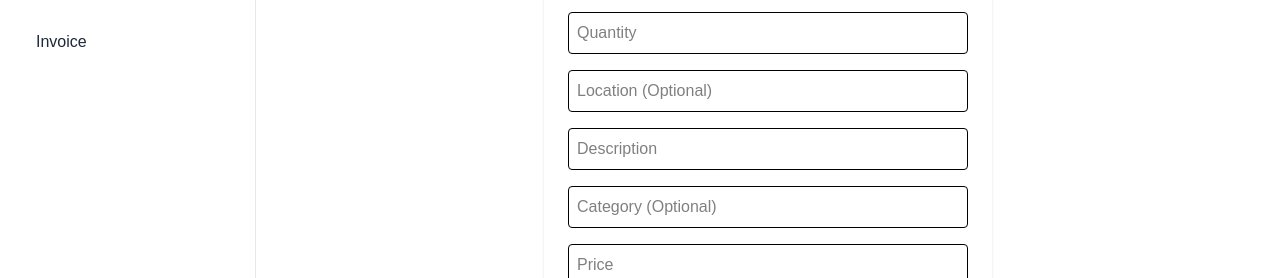
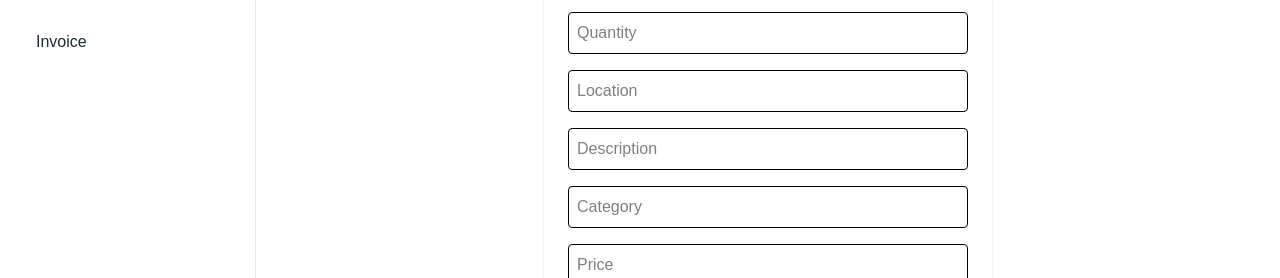
Before and after one commit to beingharisali/full-stack-sims-next, a Next.js app: page /inventory/add in a window 1280 px wide. Shown: the part 246-524 px from the top of the page. Built offline with nearby package versions, Linux system fonts and the light colour scheme; no server answers; sample sign-in values are in the browser's storage.

Commit message:
inventory updated

```diff
--- a/app/inventory/add/page.tsx
+++ b/app/inventory/add/page.tsx
@@ -104,7 +104,7 @@ export default function AddInventoryPage() {
 
           <input
             className="border p-2 w-full rounded"
-            placeholder="Location (Optional)"
+            placeholder="Location"
             value={location}
             onChange={(e) => setLocation(e.target.value)}
           />
@@ -119,7 +119,7 @@ export default function AddInventoryPage() {
 
           <input
             className="border p-2 w-full rounded"
-            placeholder="Category (Optional)"
+            placeholder="Category"
             value={category}
             onChange={(e) => setCategory(e.target.value)}
           />
```
